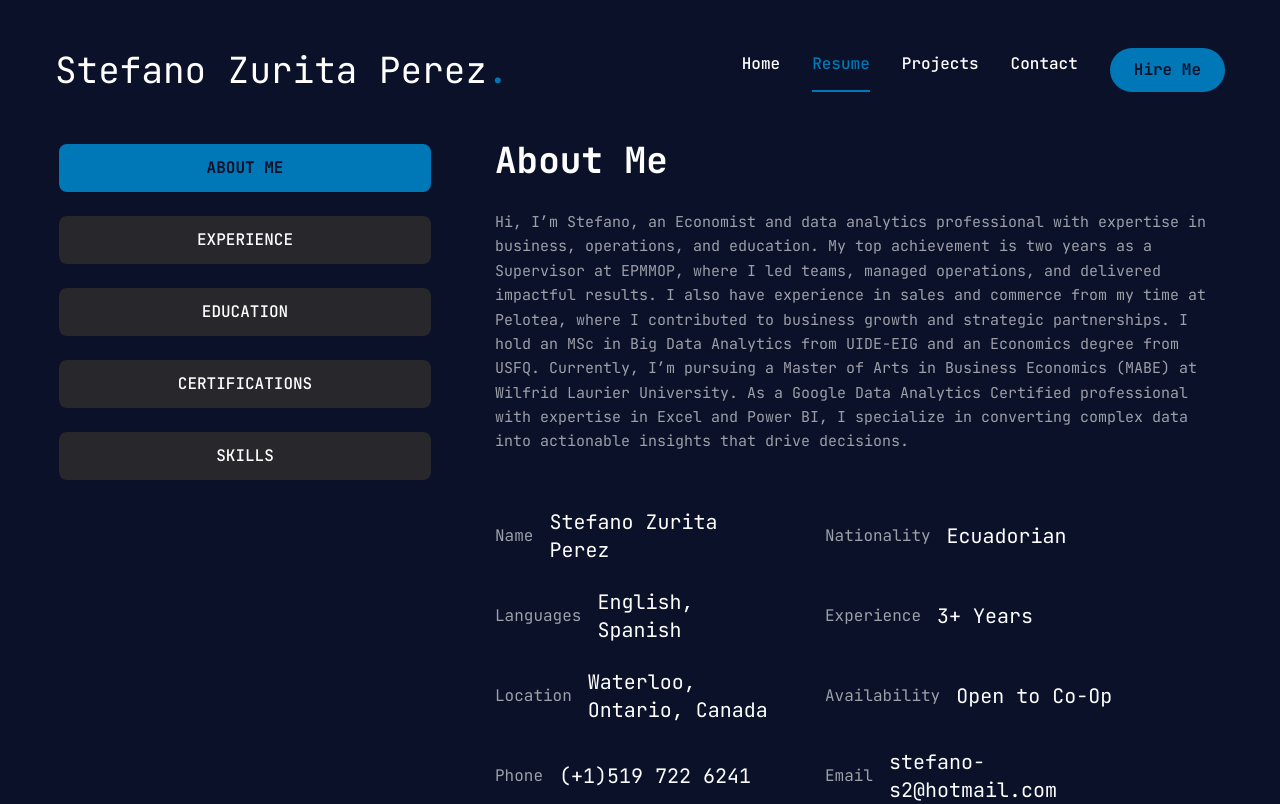
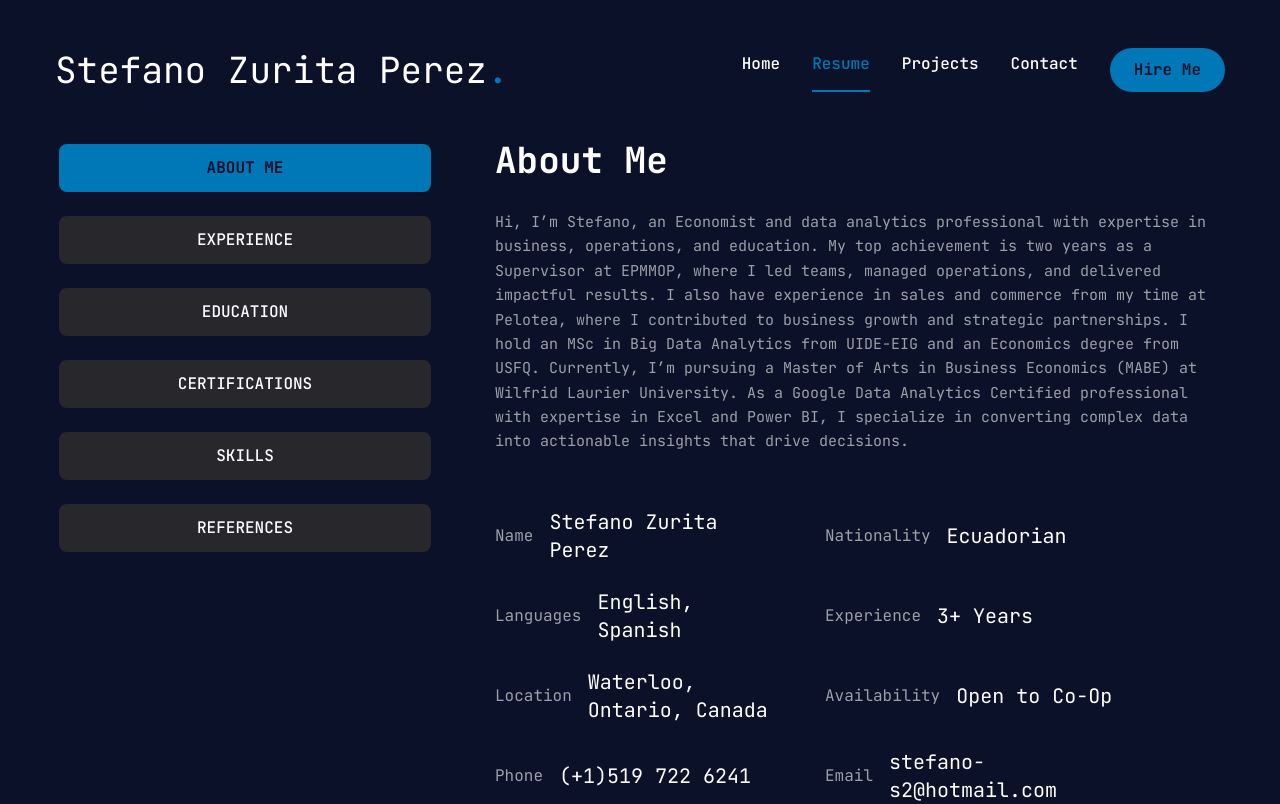
Before and after one commit to stefanoz99/myPortfolio, a Next.js app: page /resume in a window 1280 px wide. Built offline with nearby package versions, Linux system fonts and the light colour scheme.

Commit message:
Update page.jsx

```diff
--- a/app/resume/page.jsx
+++ b/app/resume/page.jsx
@@ -260,7 +260,6 @@ const skills = {
 };
 // References data
 const references = {
-  icon: '/assets/resume/reference.svg',
   title: 'References',
   description: "Below are professional references who can vouch for my skills, experiences, and work ethics.",
   items: [
@@ -315,6 +314,8 @@ const Resume = () => {
           <TabsTrigger value="certifications" onClick={() => handleTabClick('certifications')}>CERTIFICATIONS</TabsTrigger>
 
           <TabsTrigger value="skills" onClick={() => handleTabClick('skills')}>SKILLS</TabsTrigger>
+
+          <TabsTrigger value="skills" onClick={() => handleTabClick('references')}>REFERENCES</TabsTrigger>
 
         </TabsList>
 
```
